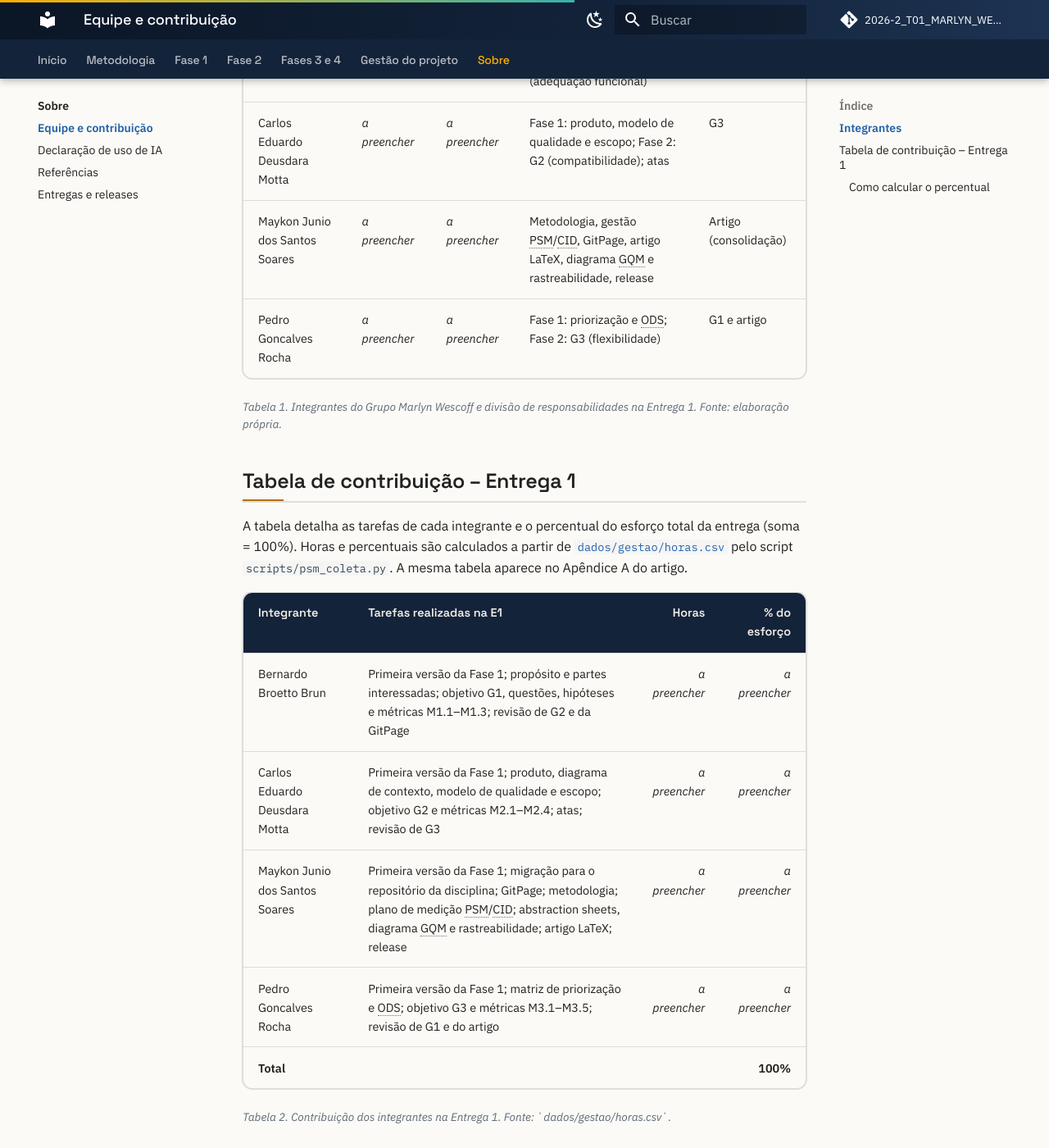
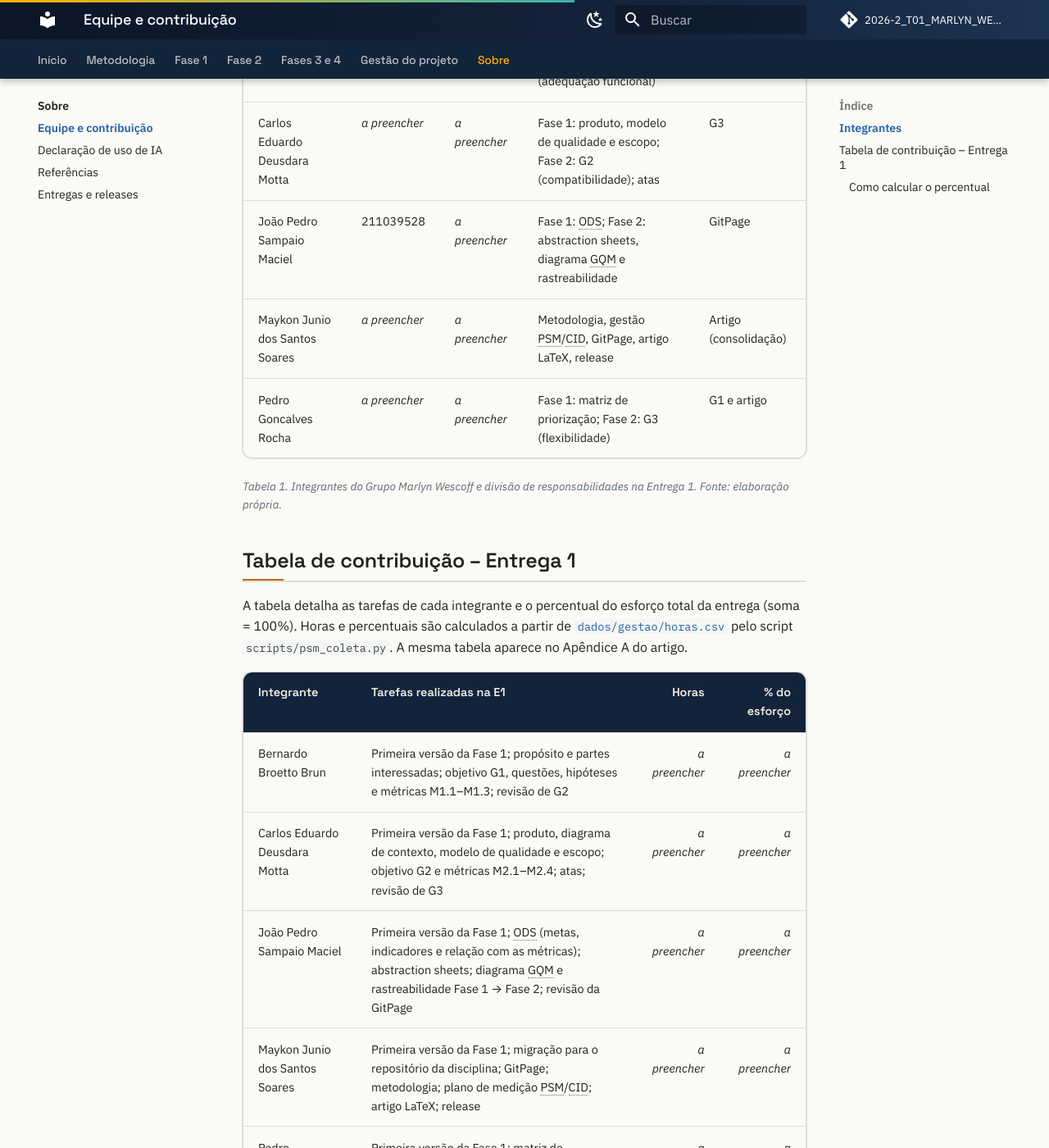
Before and after one commit to FCTE-Qualidade-de-Software-1/2026-2_T01_MARLYN_WESCOFF, an MkDocs documentation site: the page built from docs/sobre/equipe.md, in a window 1280 px wide and 1400 px high, scrolled down 588 px. Shown: the whole window at 82% size. Built offline with MkDocs 1.6.1 and Material for MkDocs 9.7.7, drawn with Linux system fonts in a browser that asks for light colours; comment, search, counter and statistics services are not loaded; some of the changed text lies outside the part shown.

Commit message:
Inclui João Pedro Sampaio Maciel na equipe e redistribui as tarefas

```diff
--- a/docs/sobre/equipe.md
+++ b/docs/sobre/equipe.md
@@ -7,10 +7,11 @@
 
 | Integrante | Matrícula | GitHub | Responsabilidade principal na E1 | Revisa |
 |---|---|---|---|---|
-| Bernardo Broetto Brun | *a preencher* | *a preencher* | Fase 1: propósito e partes interessadas; Fase 2: G1 (adequação funcional) | G2 e GitPage |
+| Bernardo Broetto Brun | *a preencher* | *a preencher* | Fase 1: propósito e partes interessadas; Fase 2: G1 (adequação funcional) | G2 |
 | Carlos Eduardo Deusdara Motta | *a preencher* | *a preencher* | Fase 1: produto, modelo de qualidade e escopo; Fase 2: G2 (compatibilidade); atas | G3 |
-| Maykon Junio dos Santos Soares | *a preencher* | *a preencher* | Metodologia, gestão PSM/CID, GitPage, artigo LaTeX, diagrama GQM e rastreabilidade, release | Artigo (consolidação) |
-| Pedro Goncalves Rocha | *a preencher* | *a preencher* | Fase 1: priorização e ODS; Fase 2: G3 (flexibilidade) | G1 e artigo |
+| João Pedro Sampaio Maciel | 211039528 | *a preencher* | Fase 1: ODS; Fase 2: abstraction sheets, diagrama GQM e rastreabilidade | GitPage |
+| Maykon Junio dos Santos Soares | *a preencher* | *a preencher* | Metodologia, gestão PSM/CID, GitPage, artigo LaTeX, release | Artigo (consolidação) |
+| Pedro Goncalves Rocha | *a preencher* | *a preencher* | Fase 1: matriz de priorização; Fase 2: G3 (flexibilidade) | G1 e artigo |
 
 <p class="legenda">Tabela 1. Integrantes do Grupo Marlyn Wescoff e divisão de responsabilidades na Entrega 1. Fonte: elaboração própria.</p>
 
@@ -20,10 +21,11 @@ A tabela detalha as tarefas de cada integrante e o percentual do esforço total
 
 | Integrante | Tarefas realizadas na E1 | Horas | % do esforço |
 |---|---|---:|---:|
-| Bernardo Broetto Brun | Primeira versão da Fase 1; propósito e partes interessadas; objetivo G1, questões, hipóteses e métricas M1.1–M1.3; revisão de G2 e da GitPage | *a preencher* | *a preencher* |
+| Bernardo Broetto Brun | Primeira versão da Fase 1; propósito e partes interessadas; objetivo G1, questões, hipóteses e métricas M1.1–M1.3; revisão de G2 | *a preencher* | *a preencher* |
 | Carlos Eduardo Deusdara Motta | Primeira versão da Fase 1; produto, diagrama de contexto, modelo de qualidade e escopo; objetivo G2 e métricas M2.1–M2.4; atas; revisão de G3 | *a preencher* | *a preencher* |
-| Maykon Junio dos Santos Soares | Primeira versão da Fase 1; migração para o repositório da disciplina; GitPage; metodologia; plano de medição PSM/CID; abstraction sheets, diagrama GQM e rastreabilidade; artigo LaTeX; release | *a preencher* | *a preencher* |
-| Pedro Goncalves Rocha | Primeira versão da Fase 1; matriz de priorização e ODS; objetivo G3 e métricas M3.1–M3.5; revisão de G1 e do artigo | *a preencher* | *a preencher* |
+| João Pedro Sampaio Maciel | Primeira versão da Fase 1; ODS (metas, indicadores e relação com as métricas); abstraction sheets; diagrama GQM e rastreabilidade Fase 1 → Fase 2; revisão da GitPage | *a preencher* | *a preencher* |
+| Maykon Junio dos Santos Soares | Primeira versão da Fase 1; migração para o repositório da disciplina; GitPage; metodologia; plano de medição PSM/CID; artigo LaTeX; release | *a preencher* | *a preencher* |
+| Pedro Goncalves Rocha | Primeira versão da Fase 1; matriz de priorização e análise de sensibilidade; objetivo G3 e métricas M3.1–M3.5; revisão de G1 e do artigo | *a preencher* | *a preencher* |
 | **Total** | | | **100%** |
 
 <p class="legenda">Tabela 2. Contribuição dos integrantes na Entrega 1. Fonte: `dados/gestao/horas.csv`.</p>
```
Also changed, not shown: README.md (+1 -0 lines), atas/rascunho-ata-revisao-e1.md (+4 -4 lines), docs/metodologia.md (+1 -1 lines), 3 other files.
